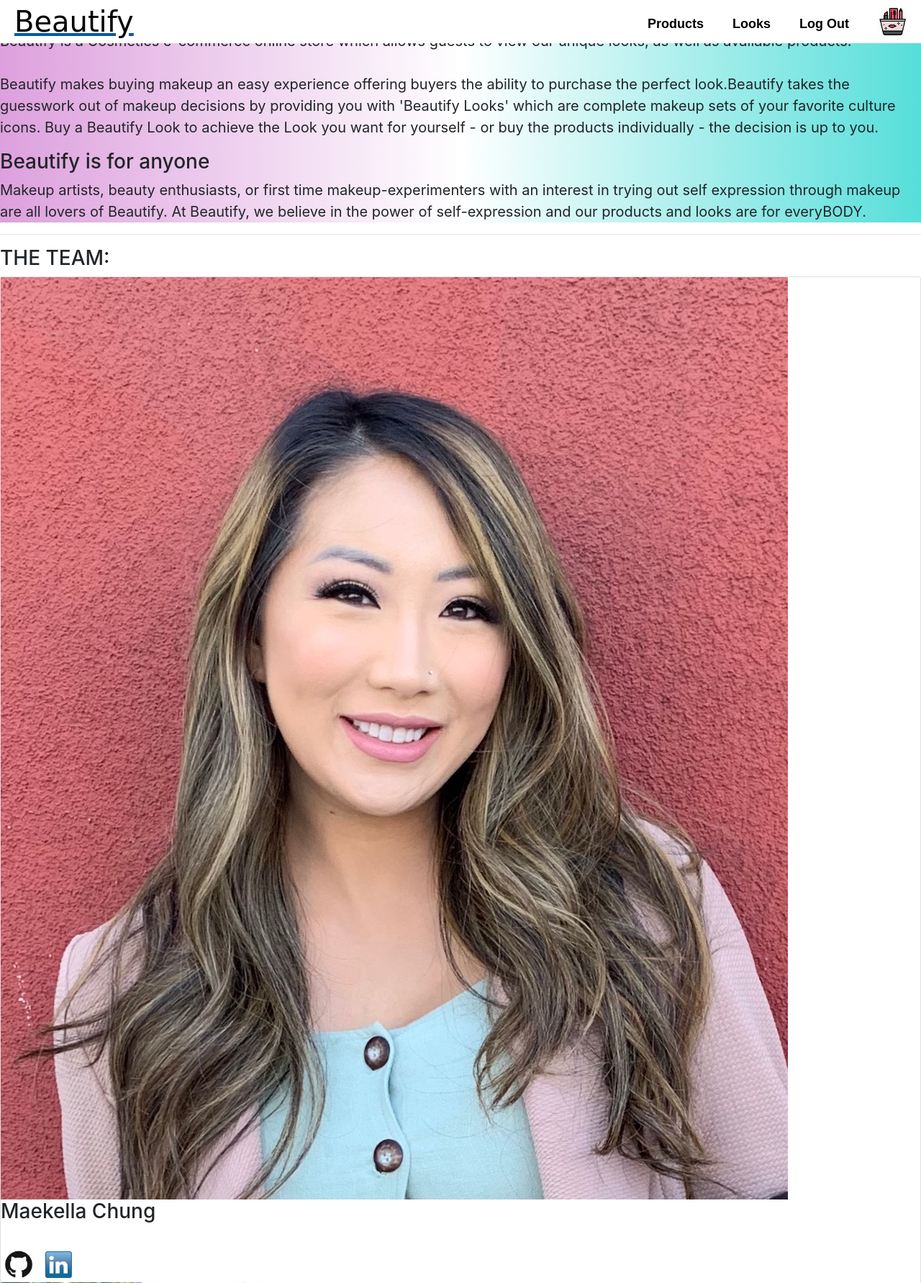
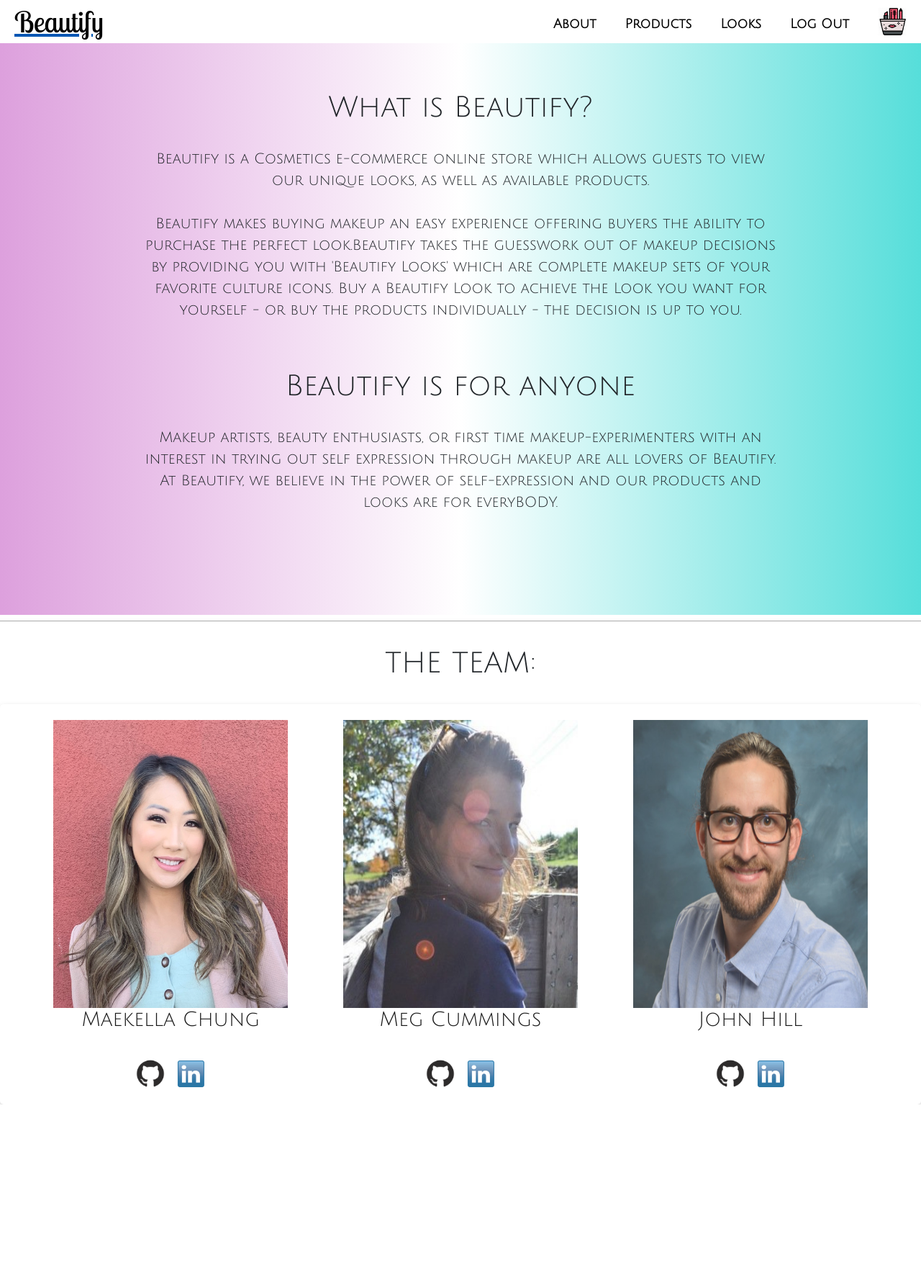
Before and after one commit to meganecummings/Beautify, a Django app: page /about/ in a window 1280 px wide. Shown: the top 1782 px of the page at 72% size. After the commit the page ends 1534 px from the top, so only its background shows below. Run offline with Django 3.2, Linux system fonts and the light colour scheme; the visitor is signed in with stand-in values (Sample User, id 1); some libraries are stand-ins or nearby versions.

Commit message:
Walk Through Merge

```diff
--- a/Beautify/static/css/main.css
+++ b/Beautify/static/css/main.css
@@ -10,56 +10,6 @@ body {
     background-image: linear-gradient(to right, white);
 }
 
-.nav-bar {
-  background-color: white;
-  margin: 0 auto;
-  height: 60px;
-  position: fixed;
-  z-index: 20;
-  top: 0;
-  left: 0;
-  right: 0;
-}
-
-.nav-title {
-  display: inline;
-  font-size: 40px;
-  margin: 0;
-  text-align: center;
-  align-content: center;
-  padding: 10px;
-  height: 30px;
-  font-family: 'Lobster Two', cursive;
-  text-decoration: none;
-  color: black;
-}
-
-.nav-links {
-    display: inline;
-    text-shadow: 1px 1px white;
-    font-weight: 600;
-    color: black;
-    font-size: 18px;
-    overflow: hidden;
-    padding: 0 5%;
-    padding: 20px 20px;
-    justify-content: center;
-    float: right;
-    z-index: 10;
-    font-family: 'Julius Sans One', sans-serif;
-    text-decoration: none;
-    position: relative;
-}
-
-.bag-link {
-    padding: 10px 20px;
-    display: inline;
-    overflow: hidden;
-    justify-content: center;
-    float: right;
-    text-decoration: none;
-}
-
 h1,
 h2 {
     text-align: center;
@@ -70,14 +20,19 @@ h2 {
     display: inline-block;
 }
 
-.signup-form, .login-form, .about-us, .checkout-form {
+.signup-form,
+.login-form,
+.about-us,
+.checkout-form {
     margin-top: 75px;
     text-align: center;
     align-content: center;
     font-family: 'Julius Sans One', sans-serif;
 }
 
-.signup-header, .login-header, .checkout-header {
+.signup-header,
+.login-header,
+.checkout-header {
     text-align: center;
     margin-top: 50px auto;
     margin-bottom: 50px;
@@ -85,7 +40,8 @@ h2 {
     font-family: 'Lobster Two', cursive;
 }
 
-.submit-button, .login-button {
+.submit-button,
+.login-button {
     background-image: linear-gradient(to right, aquamarine, yellow);
     height: 40px;
     border-radius: 10%;
@@ -244,7 +200,6 @@ hr {
     padding: 100px 200px;
     font-family: 'Julius Sans One', sans-serif;
     text-align: center;
-
 }
 
 .about-header {
@@ -260,8 +215,8 @@ hr {
     padding-bottom: 25px;
 }
 
-.card {
-  box-shadow: 0 4px 8px 0 rgba(0,0,0,0.2);
+.about-card {
+    box-shadow: 0 4px 8px 0 rgba(0, 0, 0, 0.2);
     transition: 0.3s;
     border-radius: 5px;
     text-align: center;
--- a/Beautify/static/css/nav.css
+++ b/Beautify/static/css/nav.css
@@ -1,13 +1,12 @@
-
 .nav-bar {
     background-color: white;
     margin: 0 auto;
     height: 60px;
     position: fixed;
+    z-index: 20;
     top: 0;
     left: 0;
     right: 0;
-    z-index: 20;
 }
 
 .nav-title {
@@ -17,6 +16,7 @@
     text-align: center;
     align-content: center;
     padding: 10px;
+    height: 30px;
     font-family: 'Lobster Two', cursive;
     text-decoration: none;
     color: black;
@@ -47,8 +47,3 @@
     float: right;
     text-decoration: none;
 }
-
-  #shopping-bag-icon {
-    height: 40px;
-    width: 40px;
-  }
--- a/Beautify/templates/about.html
+++ b/Beautify/templates/about.html
@@ -1,5 +1,4 @@
-{% extends 'base.html' %} {% block content %}
-{% load staticfiles %}
+{% extends 'base.html' %} {% block content %} {% load staticfiles %}
 
 
 
@@ -8,18 +7,19 @@
     <h3 class="about-header">What is Beautify?</h3>
     <p class="blockquote">
         Beautify is a Cosmetics e-commerce online store which allows guests to view our unique looks, as well as available products.<br>
-      <br>
-      Beautify makes buying makeup an easy experience offering buyers the ability to purchase the perfect look.Beautify takes the guesswork out of makeup decisions by providing you with 'Beautify Looks' which are complete makeup sets of your favorite culture icons. Buy a Beautify Look to achieve the Look you want for yourself - or buy the products individually - the decision is up to you.<br>
+        <br> Beautify makes buying makeup an easy experience offering buyers the ability to purchase the perfect look.Beautify takes the guesswork out of makeup decisions by providing you with 'Beautify Looks' which are complete makeup sets of your favorite
+        culture icons. Buy a Beautify Look to achieve the Look you want for yourself - or buy the products individually - the decision is up to you.<br>
     </p>
     <h3 class="about-header">Beautify is for anyone</h3>
     <p class="blockquote">
-      Makeup artists, beauty enthusiasts, or first time makeup-experimenters with an interest in trying out self expression through makeup are all lovers of Beautify. At Beautify, we believe in the power of self-expression and our products and looks are for everyBODY.<br>
+        Makeup artists, beauty enthusiasts, or first time makeup-experimenters with an interest in trying out self expression through makeup are all lovers of Beautify. At Beautify, we believe in the power of self-expression and our products and looks are for
+        everyBODY.<br>
     </p>
 </section>
 <hr>
 
 <h3 class="about-header">THE TEAM:</h3>
-<div class="card">
+<div class="about-card">
     <div class="about-container">
         <img src="{% static 'assets/kella.jpeg' %}" alt="Maekella Chung" class="about-image" />
         <h3>Maekella Chung</h3><br>
--- a/Beautify/templates/base.html
+++ b/Beautify/templates/base.html
@@ -12,6 +12,7 @@
     <script src="https://cdnjs.cloudflare.com/ajax/libs/popper.js/1.14.7/umd/popper.min.js" integrity="sha384-UO2eT0CpHqdSJQ6hJty5KVphtPhzWj9WO1clHTMGa3JDZwrnQq4sF86dIHNDz0W1" crossorigin="anonymous"></script>
     <script src="https://stackpath.bootstrapcdn.com/bootstrap/4.3.1/js/bootstrap.min.js" integrity="sha384-JjSmVgyd0p3pXB1rRibZUAYoIIy6OrQ6VrjIEaFf/nJGzIxFDsf4x0xIM+B07jRM" crossorigin="anonymous"></script>
     <link rel="stylesheet" href="{% static 'css/nav.css' %}" />
+    <link rel="stylesheet" href="{% static 'css/main.css' %}" />
     <script src="{% static 'app.js' %}" defer></script>
     {% block styles %} {% endblock %}
     <title>Beautify</title>
@@ -27,7 +28,8 @@
         <a href="{% url 'order_view' %}" class="bag-link"><img src="{% static 'assets/makeup-bag-icon.png' %}" id="shopping-bag-icon" alt="shopping-bag-icon"></a>
         <a href="{% url 'logout' %}" class="nav-links">Log Out</a>
         <a href="{% url 'looks_list' %}" class="nav-links">Looks</a>
-        <a href="{% url 'items_list' %}" class="nav-links">Products</a> {% else %}
+        <a href="{% url 'items_list' %}" class="nav-links">Products</a>
+        <a href="{% url 'about' %}" class="nav-links">About</a> {% else %}
         <a href="{% url 'order_view' %}" class="bag-link"><img src="{% static 'assets/makeup-bag-icon.png' %}" id="shopping-bag-icon" alt="shopping-bag-icon"></a>
         <a href="{% url 'sign_up' %}" class="nav-links">Sign Up</a>
         <a href="{% url 'login' %}" class="nav-links">Login</a>
--- a/Beautify/templates/items_list.html
+++ b/Beautify/templates/items_list.html
@@ -1,6 +1,6 @@
- {% extends 'base.html' %} {% load staticfiles%} {% block styles %}
-
-<link rel="stylesheet" href="{% static 'css/items_list.css' %}" /> {% block content %} {% endblock%}
+ {% extends 'base.html' %} {% load staticfiles%} {% block styles %} {% block content %}
+<link rel="stylesheet" href="{% static 'css/main.css' %}" />
+<link rel="stylesheet" href="{% static 'css/items_list.css' %}" /> {% endblock%}
 
 <h1>Products</h1>
 <ul class="container">
```
Lines whose indentation alone changed are shown as unchanged.
